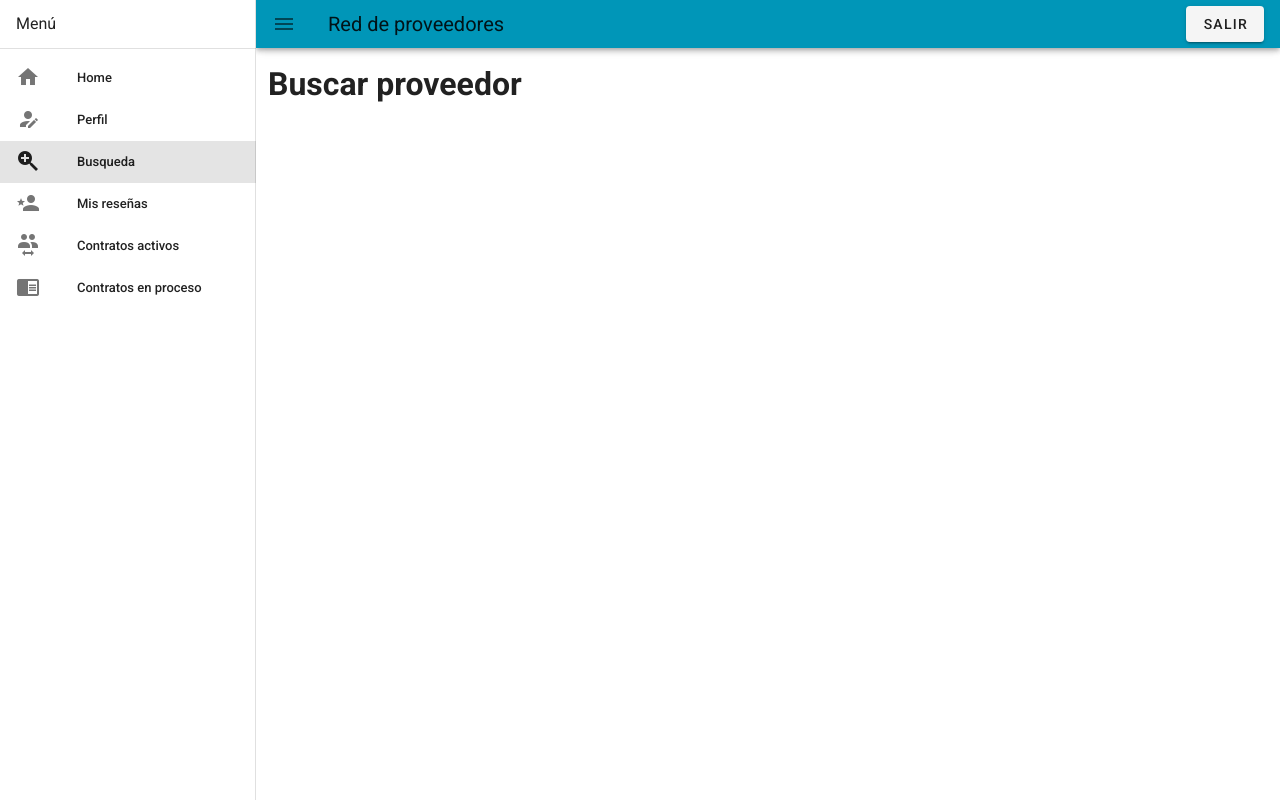
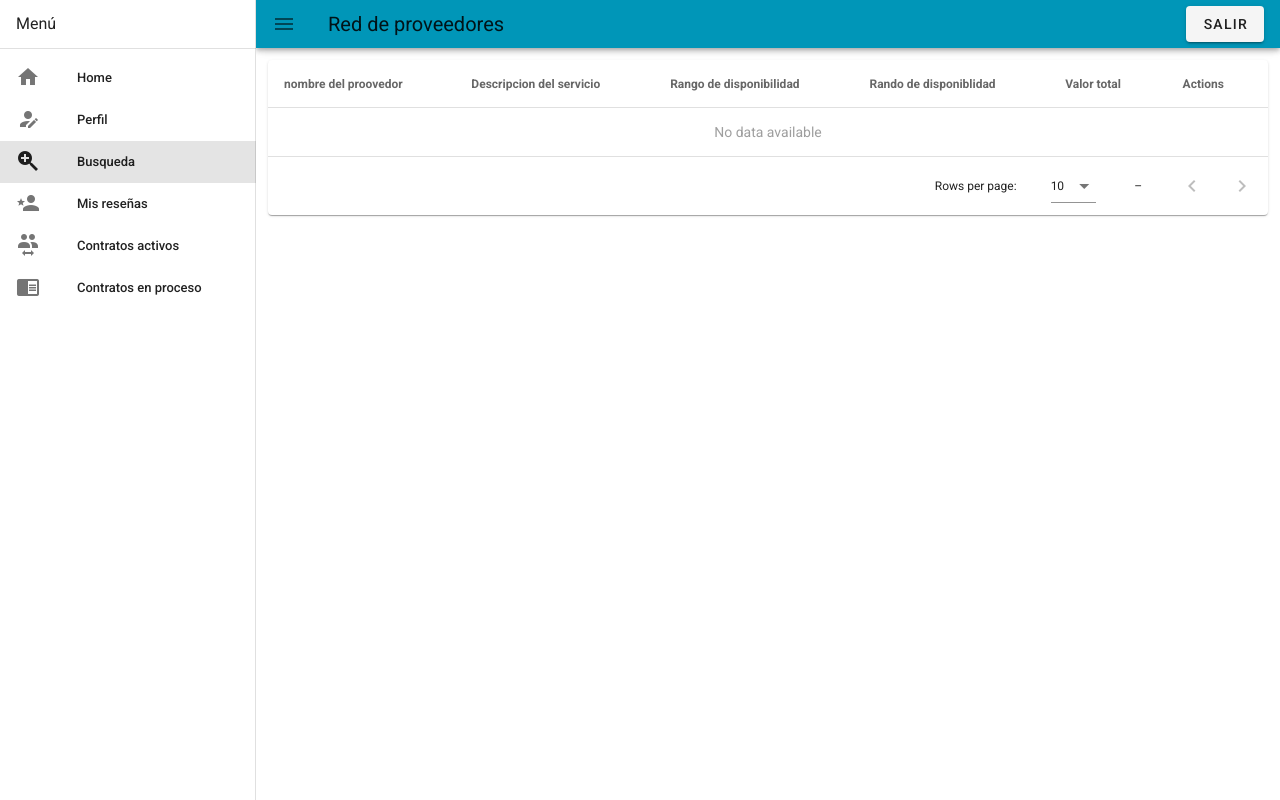
Before and after one commit to Brayan3268/ProveRedApp, a Nuxt app: page /searchProvider in a window 1280 px wide. Built offline with nearby package versions, Linux system fonts and the light colour scheme.

Commit message:
Crud contrato, crer

```diff
--- a/pages/myServiceNewsAndActives.vue
+++ b/pages/myServiceNewsAndActives.vue
@@ -48,7 +48,7 @@ export default {
     dates: [],
     serviceRules: [
       (v) => !!v || "El campo es requerido",
-      (v) => (v && v.length <= 300 && v.length > 30) || "",
+      (v) => (v && v.length <= 300 && v.length > 1) || "",
     ],
     nameRules: [
       (v) => !!v || "El campo es requerido",
@@ -77,18 +77,23 @@ export default {
       }
 
       let services = localStorage.getItem("services");
-      if(services != null){
+      if (services != null) {
         this.services = JSON.parse(services);
       }
     },
+
     createService() {
       if (this.$refs.formService.validate() && this.formService) {
         this.service.id = this.onlineUserProvider.id;
+
         this.service.initDate = this.dates[0];
         this.service.finDate = this.dates[this.dates.length - 1];
+
         this.services.push(this.service);
-        //console.log(this.services);
+
+        console.log(this.services);
         localStorage.setItem("services", JSON.stringify(this.services));
+        window.location.reload(); //verificar
       }
     },
   },
--- a/pages/searchProvider.vue
+++ b/pages/searchProvider.vue
@@ -1,13 +1,76 @@
 <template>
-  <h1>Buscar proveedor</h1>
+  <div>
+    <v-data-table
+      :headers="headers"
+      :items="servicesUserProviders"
+      :items-per-page="10"
+      class="elevation-1"
+    >
+      <template v-slot:[`item.actions`]="{ item }">
+        <v-icon small class="mdi-phone" @click="loadUser(item)">
+          mdi-phone
+        </v-icon>
+      </template>
+    </v-data-table>
+    <v-dialog v-model="dialogContact" max-width="600px">
+      <v-card>
+        <v-card-title class="headline"
+          >Que opcion de contactos desea usar</v-card-title
+        >
+        <v-card-actions>
+          <v-spacer></v-spacer>
+          <v-btn color="blue darken-1" text @click="cancelDialog()"
+            >Cancel</v-btn
+          >
+          <v-btn color="blue darken-1" text>OK</v-btn>
+          <v-spacer></v-spacer>
+        </v-card-actions>
+      </v-card>
+    </v-dialog>
+  </div>
 </template>
 
 <script>
 export default {
-layout: "defaultClient",
+  layout: "defaultClient",
+  beforeMount() {
+    this.loadInfo();
+  },
+  data() {
+    return {
+      servicesUserProviders: [],
+      services: [],
+      userProviders: [],
+      userProvider: {},
+      service: {},
+      headers: [
+        { text: "nombre del proovedor", value: "id" },
+        { text: "Descripcion del servicio", value: "description" },
+        { text: "Rango de disponibilidad", value: "initDate" },
+        { text: "Rando de disponiblidad", value: "finDate" },
+        { text: "Valor total", value: "total" },
+        { text: "Actions", value: "actions" },
+      ],
+      dialogContact: false,
+    };
+  },
+  methods: {
+    loadInfo() {
+      let services = localStorage.getItem("services");
+      let userProvider = localStorage.getItem("userProviders");
+
+      if (services != null && userProvider != null) {
+        this.services = JSON.parse(services);
+        this.userProviders = JSON.parse(userProvider);
+        this.servicesUserProviders = this.services;
+      }
+    },
+    loadUser(user) {
+      this.dialogContact = true;
+    },
+    cancelDialog() {
+      this.dialogContact = false;
+    },
+  },
 };
 </script>
-
-<style>
-
-</style>
```
Also changed, not shown: pages/myServicesProvider.vue (+8 -11 lines).
